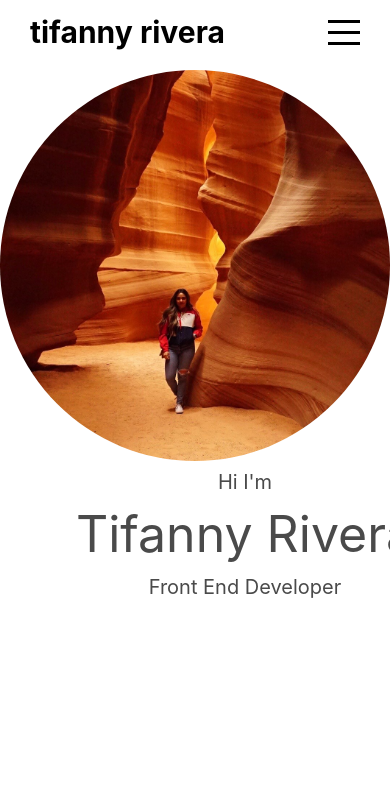
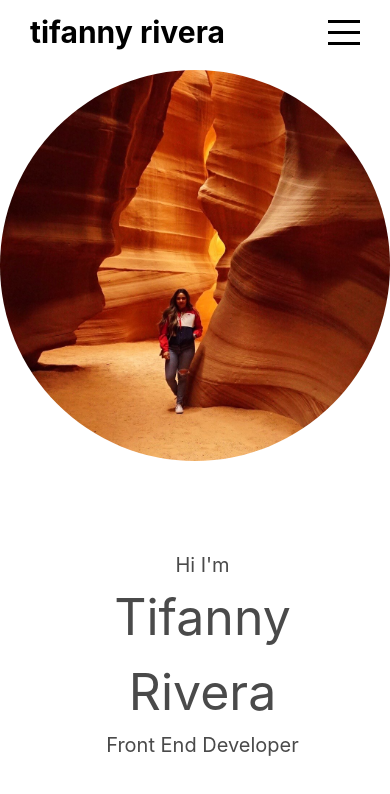
Before and after one commit to trivera777/TifannyRiveraPortfolio, a React (Create React App) app: page / in a window 390 px wide. Shown: the top 794 px of the page. Built offline with nearby package versions, Linux system fonts and the light colour scheme.

Commit message:
fixed home page mobile view

```diff
--- a/src/components/Intro/intro.scss
+++ b/src/components/Intro/intro.scss
@@ -7,6 +7,7 @@
   @include mobile {
     flex-direction: column;
     align-items: center;
+    justify-content: center;
   }
 
   .left {
@@ -28,8 +29,7 @@
     flex: 0.5;
 
     @include mobile {
-      flex: none;
-      text-align: center;
+      display: flex;
       justify-content: center;
       align-items: center;
     }
@@ -42,9 +42,8 @@
       justify-content: center;
 
       @include mobile {
-        display: flex;
-        justify-content: center;
-        align-items: center;
+        margin-right: 35px;
+        text-align: center;
       }
 
       h1 {
--- a/src/components/Works/Works.jsx
+++ b/src/components/Works/Works.jsx
@@ -1,5 +1,5 @@
 import React, { useState } from "react";
-import { PhoneIphone, ArrowForwardIos, ArrowBackIos } from "@material-ui/icons";
+import { ArrowForwardIos, ArrowBackIos } from "@material-ui/icons";
 import "./works.scss";
 
 export default function Works() {
```
